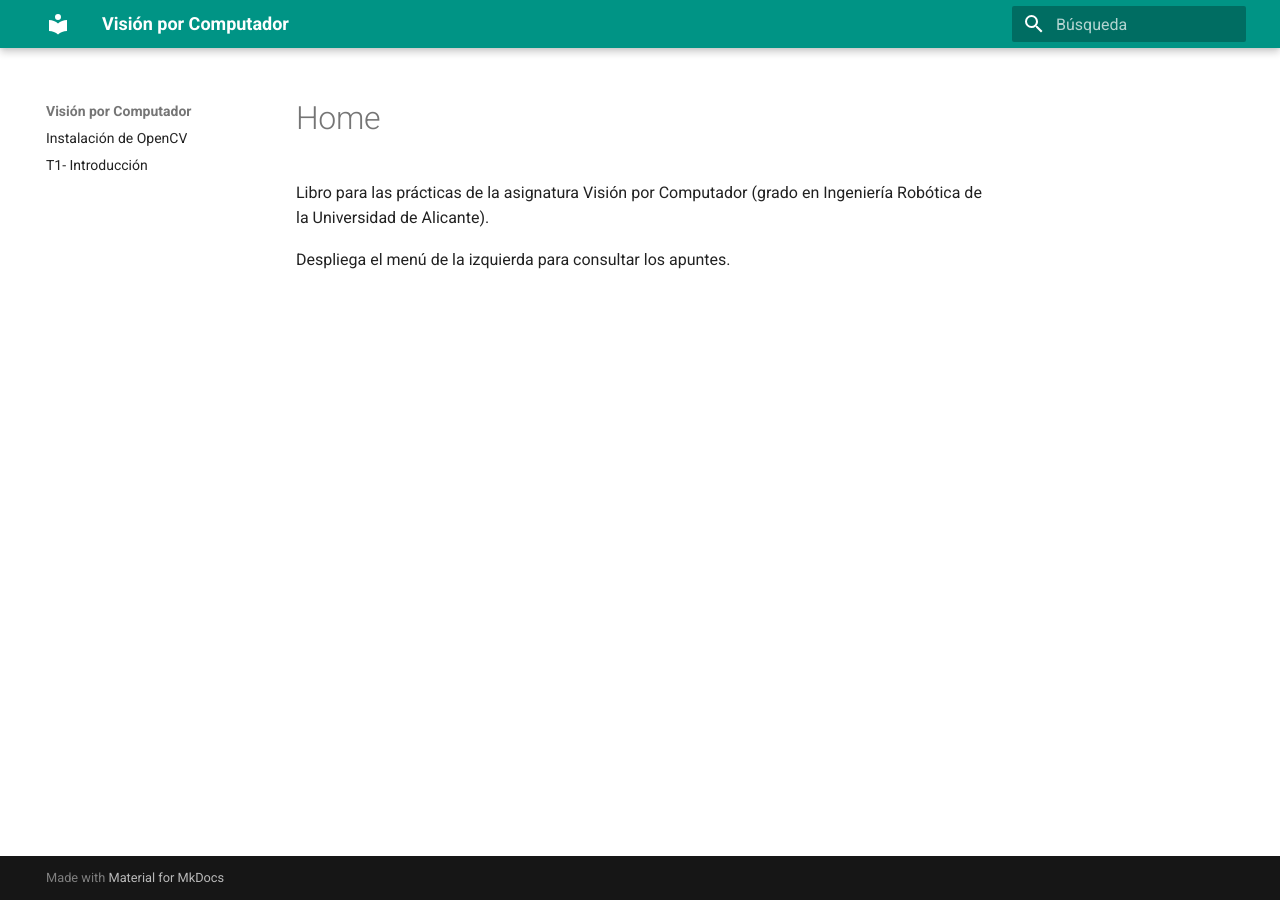
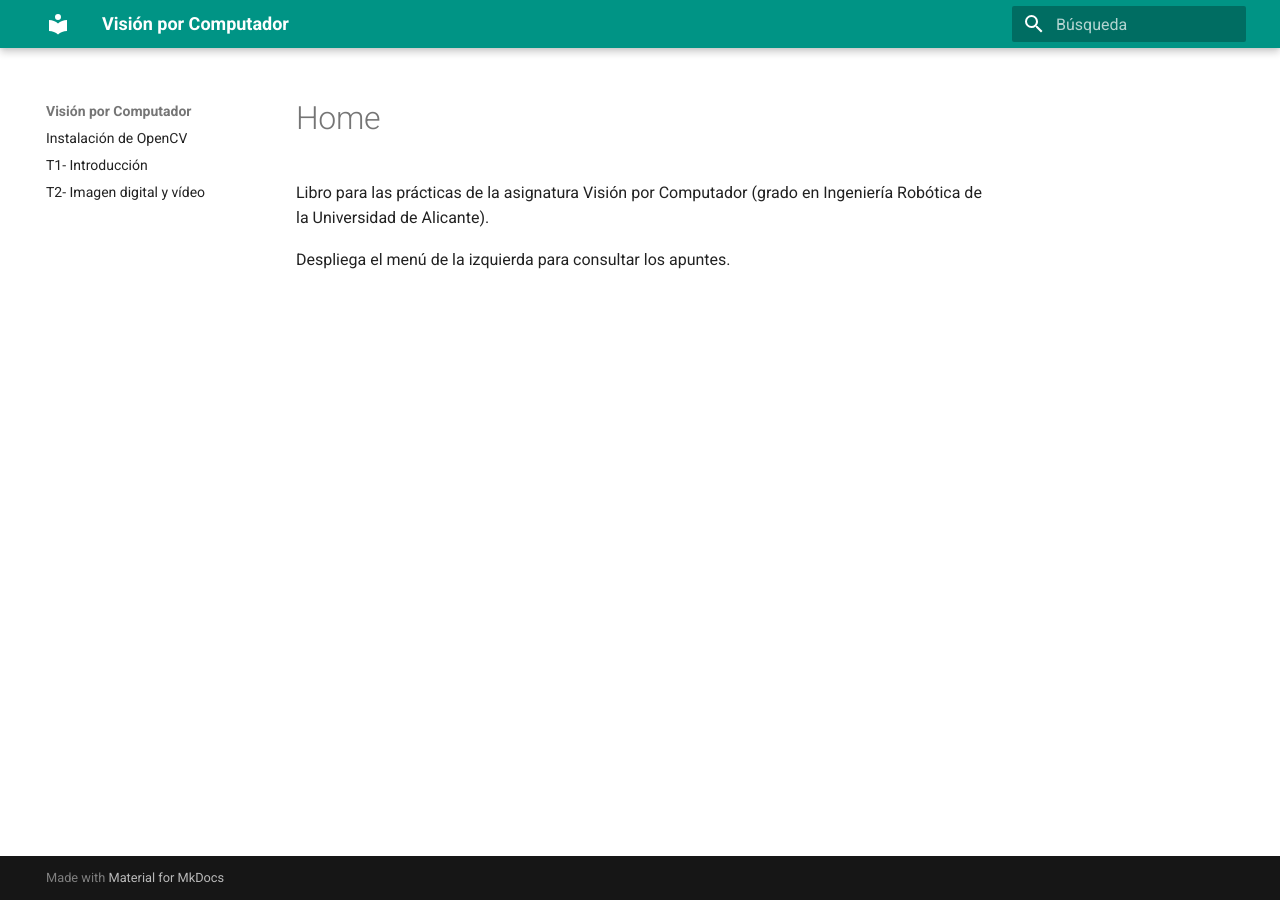
Before and after one commit to pertusa/VisionPorComputador, an MkDocs documentation site: the page built from docs/index.md, in a window 1280 px wide. Built offline with MkDocs 1.6.1 and Material for MkDocs 9.7.7, drawn with Linux system fonts in a browser that asks for light colours.

Commit message:
Published T2

```diff
--- a/mkdocs.yml
+++ b/mkdocs.yml
@@ -4,7 +4,7 @@ use_directory_urls: false
 nav:
 - Instalación de OpenCV : 'install.md'
 - T1- Introducción : 'intro.md'
-#- T2- Imagen digital y vídeo : 'imagenvideo.md'
+- T2- Imagen digital y vídeo : 'imagenvideo.md'
 #- T3- Transformaciones : 'transformaciones.md'
 #- T4- Detección : 'deteccion.md'
 #- T5- Segmentación : 'segmentacion.md'
```
